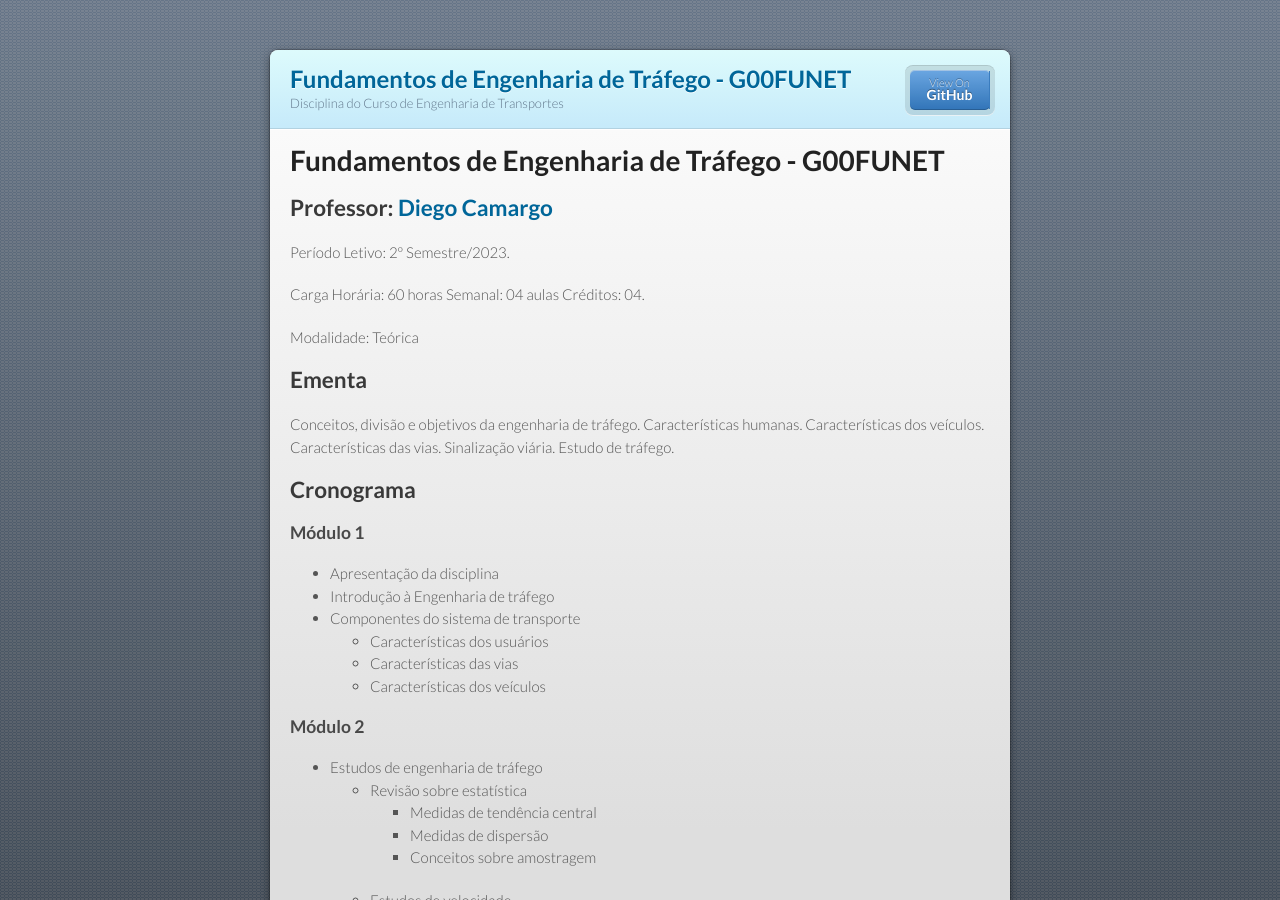
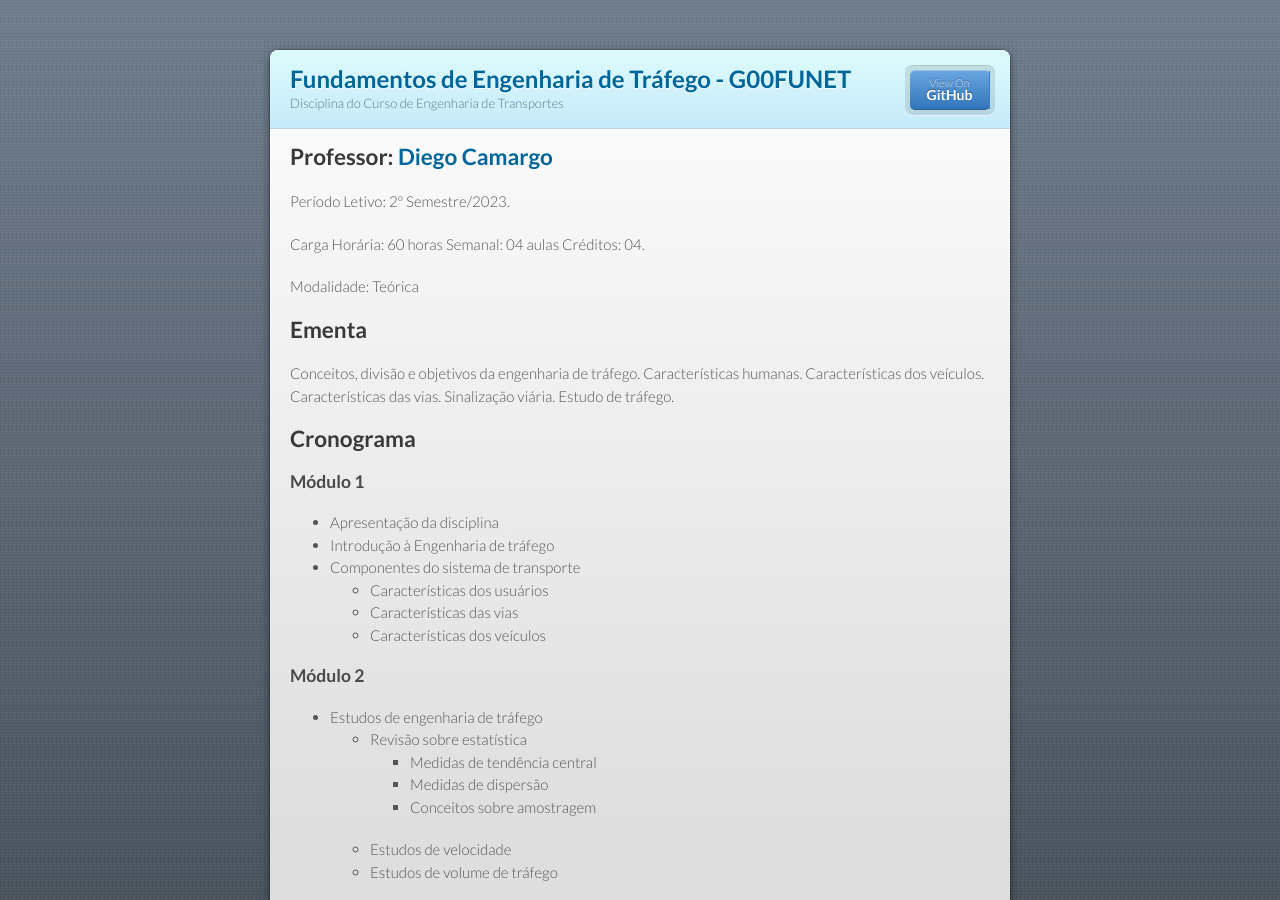
Before and after one commit to d-camargo/fet, a Jekyll site: the page built from index.md, in a window 1280 px wide and 900 px high. Built offline with Jekyll 4.4.1, drawn with Linux system fonts in a browser that asks for light colours; our own code applies the rules of GitHub Pages for plain Markdown files.

Commit message:
Update index.md

```diff
--- a/index.md
+++ b/index.md
@@ -1,7 +1,5 @@
-# Fundamentos de Engenharia de Tráfego - **G00FUNET**
+## Professor: [Diego Camargo](./another-page.html)
 
-Professor: [Diego Camargo](./another-page.html)
----
 Período Letivo: 2º Semestre/2023.
 
 Carga Horária:  60 horas	  Semanal: 04 aulas		  Créditos: 04.
```
